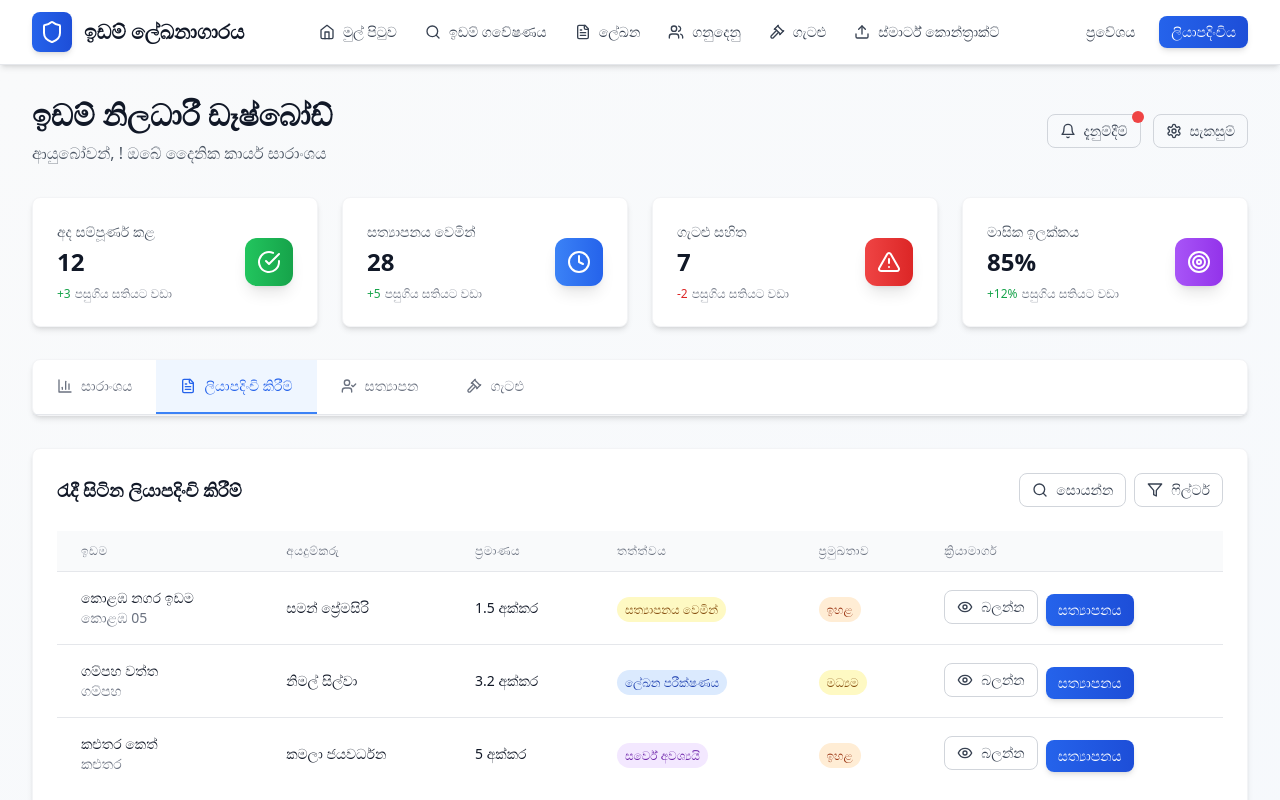
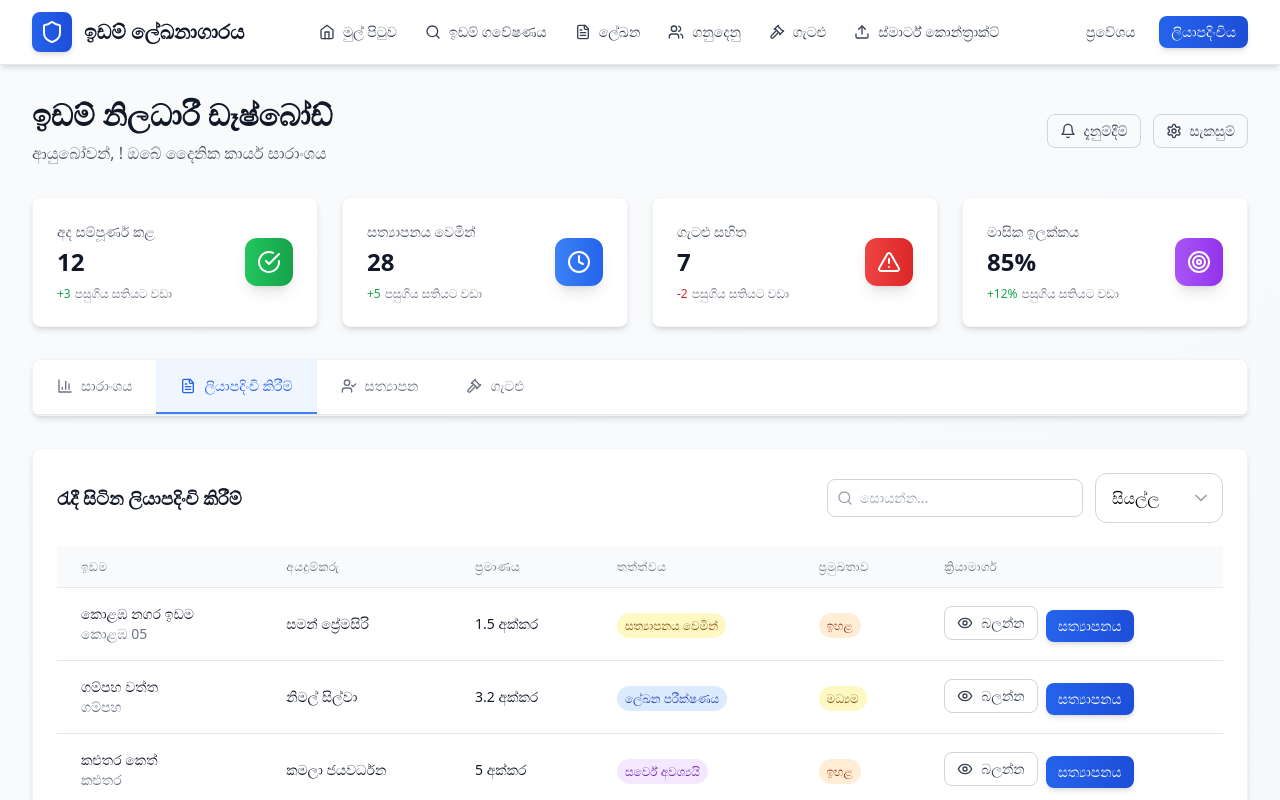
Before and after one commit to iamvirul/iwb25-024-byte-seekers, a React (Vite) app: page /land-officer in a window 1280 px wide. Both pictures are taken after a click on the button "ලියාපදිංචි කිරීම්". Shown: the top 800 px of the page. Built offline with nearby package versions, Linux system fonts and the light colour scheme.

Commit message:
feat(LandOfficerDashboard): implement enhanced search functionality with category filtering and results modal

```diff
--- a/src/pages/LandOfficerDashboard.tsx
+++ b/src/pages/LandOfficerDashboard.tsx
@@ -27,7 +27,8 @@ import {
   Zap,
   Award,
   Target,
-  Activity
+  Activity,
+  X
 } from 'lucide-react';
 import { BarChart, Bar, XAxis, YAxis, CartesianGrid, Tooltip, ResponsiveContainer, PieChart, Pie, Cell, LineChart, Line } from 'recharts';
 import Card from '../components/ui/Card';
@@ -39,8 +40,10 @@ const LandOfficerDashboard = () => {
   const { properties, transactions, disputes } = useBlockchain();
   const [selectedTimeRange, setSelectedTimeRange] = useState('7d');
   const [activeTab, setActiveTab] = useState('overview');
-  const [showNotifications, setShowNotifications] = useState(false);
-  const [showSettings, setShowSettings] = useState(false);
+  const [searchTerm, setSearchTerm] = useState('');
+  const [showSearchModal, setShowSearchModal] = useState(false);
+  const [searchResults, setSearchResults] = useState<any[]>([]);
+  const [searchCategory, setSearchCategory] = useState('all');
 
   // Mock data for land officer specific metrics
   const pendingRegistrations = [
@@ -197,47 +200,76 @@ const LandOfficerDashboard = () => {
     }
   ];
 
-  const notifications = [
-    {
-      id: 1,
-      title: 'නව ලියාපදිංචි ඉල්ලීමක්',
-      message: 'කොළඹ නගර ඉඩම සඳහා නව ලියාපදිංචි ඉල්ලීමක්',
-      time: '5 මිනිත්තුවකට පෙර',
-      type: 'info',
-      unread: true
-    },
-    {
-      id: 2,
-      title: 'හදිසි සත්‍යාපනය',
-      message: 'PROP001 සඳහා හදිසි ලේඛන සත්‍යාපනය අවශ්‍යයි',
-      time: '15 මිනිත්තුවකට පෙර',
-      type: 'urgent',
-      unread: true
-    },
-    {
-      id: 3,
-      title: 'ගැටළුව නිරාකරණය',
-      message: 'DISP001 ගැටළුව සාර්ථකව නිරාකරණය කරන ලදී',
-      time: '1 පැයකට පෙර',
-      type: 'success',
-      unread: false
-    }
-  ];
-
   const timeRangeOptions = [
     { value: '7d', label: 'පසුගිය 7 දින' },
     { value: '30d', label: 'පසුගිය 30 දින' },
     { value: '90d', label: 'පසුගිය 90 දින' }
   ];
 
-  const handleNotificationClick = () => {
-    setShowNotifications(!showNotifications);
-    setShowSettings(false);
+  const searchCategoryOptions = [
+    { value: 'all', label: 'සියල්ල' },
+    { value: 'registrations', label: 'ලියාපදිංචි කිරීම්' },
+    { value: 'verifications', label: 'සත්‍යාපන' },
+    { value: 'properties', label: 'ඉඩම්' },
+    { value: 'applicants', label: 'අයදුම්කරුවන්' }
+  ];
+
+  // Search functionality
+  const handleSearch = () => {
+    if (!searchTerm.trim()) {
+      setSearchResults([]);
+      return;
+    }
+
+    const results: any[] = [];
+    const term = searchTerm.toLowerCase();
+
+    // Search in registrations
+    if (searchCategory === 'all' || searchCategory === 'registrations') {
+      const matchingRegistrations = pendingRegistrations.filter(reg =>
+        reg.propertyTitle.toLowerCase().includes(term) ||
+        reg.applicant.toLowerCase().includes(term) ||
+        reg.location.toLowerCase().includes(term) ||
+        reg.id.toLowerCase().includes(term)
+      );
+      results.push(...matchingRegistrations.map(reg => ({ ...reg, type: 'registration' })));
+    }
+
+    // Search in verifications
+    if (searchCategory === 'all' || searchCategory === 'verifications') {
+      const matchingVerifications = verificationQueue.filter(ver =>
+        ver.propertyId.toLowerCase().includes(term) ||
+        ver.submittedBy.toLowerCase().includes(term) ||
+        ver.id.toLowerCase().includes(term)
+      );
+      results.push(...matchingVerifications.map(ver => ({ ...ver, type: 'verification' })));
+    }
+
+    // Search in properties
+    if (searchCategory === 'all' || searchCategory === 'properties') {
+      const matchingProperties = properties.filter(prop =>
+        prop.title.toLowerCase().includes(term) ||
+        prop.location.toLowerCase().includes(term) ||
+        prop.owner.toLowerCase().includes(term) ||
+        prop.id.toLowerCase().includes(term)
+      );
+      results.push(...matchingProperties.map(prop => ({ ...prop, type: 'property' })));
+    }
+
+    setSearchResults(results);
+    setShowSearchModal(true);
   };
 
-  const handleSettingsClick = () => {
-    setShowSettings(!showSettings);
-    setShowNotifications(false);
+  const handleKeyPress = (e: React.KeyboardEvent) => {
+    if (e.key === 'Enter') {
+      handleSearch();
+    }
+  };
+
+  const clearSearch = () => {
+    setSearchTerm('');
+    setSearchResults([]);
+    setShowSearchModal(false);
   };
 
   const formatDate = (timestamp: number) => {
@@ -278,6 +310,32 @@ const LandOfficerDashboard = () => {
     }
   };
 
+  const getResultTypeIcon = (type: string) => {
+    switch (type) {
+      case 'registration':
+        return <FileText className="w-4 h-4 text-blue-600" />;
+      case 'verification':
+        return <UserCheck className="w-4 h-4 text-green-600" />;
+      case 'property':
+        return <MapPin className="w-4 h-4 text-purple-600" />;
+      default:
+        return <Search className="w-4 h-4 text-gray-600" />;
+    }
+  };
+
+  const getResultTypeLabel = (type: string) => {
+    switch (type) {
+      case 'registration':
+        return 'ලියාපදිංචිය';
+      case 'verification':
+        return 'සත්‍යාපනය';
+      case 'property':
+        return 'ඉඩම';
+      default:
+        return 'ප්‍රතිඵලය';
+    }
+  };
+
   return (
     <div className="min-h-screen bg-gradient-to-br from-gray-50 to-blue-50/30">
       <div className="max-w-7xl mx-auto px-4 sm:px-6 lg:px-8 py-8">
@@ -297,111 +355,13 @@ const LandOfficerDashboard = () => {
                 ආයුබෝවන්, {user?.name}! ඔබේ දෛනික කාර්ය සාරාංශය
               </p>
             </div>
-            <div className="flex items-center space-x-3 mt-4 md:mt-0 relative">
-              <div className="relative">
-                <Button
-                  variant="outline"
-                  icon={Bell}
-                  size="sm"
-                  onClick={handleNotificationClick}
-                  className="relative"
-                >
-                  දැනුම්දීම්
-                  {notifications.filter(n => n.unread).length > 0 && (
-                    <span className="absolute -top-1 -right-1 w-3 h-3 bg-red-500 rounded-full"></span>
-                  )}
-                </Button>
-
-                {/* Notifications Dropdown */}
-                {showNotifications && (
-                  <motion.div
-                    initial={{ opacity: 0, y: 10 }}
-                    animate={{ opacity: 1, y: 0 }}
-                    exit={{ opacity: 0, y: 10 }}
-                    className="absolute right-0 mt-2 w-80 bg-white rounded-lg shadow-lg border border-gray-200 z-50"
-                  >
-                    <div className="p-4 border-b border-gray-200">
-                      <h3 className="text-lg font-semibold text-gray-900">දැනුම්දීම්</h3>
-                    </div>
-                    <div className="max-h-96 overflow-y-auto">
-                      {notifications.map((notification) => (
-                        <div
-                          key={notification.id}
-                          className={`p-4 border-b border-gray-100 hover:bg-gray-50 cursor-pointer ${
-                            notification.unread ? 'bg-blue-50' : ''
-                          }`}
-                        >
-                          <div className="flex items-start justify-between">
-                            <div className="flex-1">
-                              <h4 className="text-sm font-medium text-gray-900 mb-1">
-                                {notification.title}
-                              </h4>
-                              <p className="text-sm text-gray-600 mb-2">
-                                {notification.message}
-                              </p>
-                              <p className="text-xs text-gray-500">{notification.time}</p>
-                            </div>
-                            {notification.unread && (
-                              <div className="w-2 h-2 bg-blue-500 rounded-full mt-1"></div>
-                            )}
-                          </div>
-                        </div>
-                      ))}
-                    </div>
-                    <div className="p-4 border-t border-gray-200">
-                      <Button variant="outline" size="sm" className="w-full">
-                        සියලු දැනුම්දීම් බලන්න
-                      </Button>
-                    </div>
-                  </motion.div>
-                )}
-              </div>
-
-              <div className="relative">
-                <Button
-                  variant="outline"
-                  icon={Settings}
-                  size="sm"
-                  onClick={handleSettingsClick}
-                >
-                  සැකසුම්
-                </Button>
-
-                {/* Settings Dropdown */}
-                {showSettings && (
-                  <motion.div
-                    initial={{ opacity: 0, y: 10 }}
-                    animate={{ opacity: 1, y: 0 }}
-                    exit={{ opacity: 0, y: 10 }}
-                    className="absolute right-0 mt-2 w-64 bg-white rounded-lg shadow-lg border border-gray-200 z-50"
-                  >
-                    <div className="p-4 border-b border-gray-200">
-                      <h3 className="text-lg font-semibold text-gray-900">සැකසුම්</h3>
-                    </div>
-                    <div className="p-2">
-                      <button className="w-full text-left px-3 py-2 text-sm text-gray-700 hover:bg-gray-100 rounded-md">
-                        ප්‍රොෆයිල් සැකසුම්
-                      </button>
-                      <button className="w-full text-left px-3 py-2 text-sm text-gray-700 hover:bg-gray-100 rounded-md">
-                        දැනුම්දීම් සැකසුම්
-                      </button>
-                      <button className="w-full text-left px-3 py-2 text-sm text-gray-700 hover:bg-gray-100 rounded-md">
-                        ආරක්ෂණ සැකසුම්
-                      </button>
-                      <button className="w-full text-left px-3 py-2 text-sm text-gray-700 hover:bg-gray-100 rounded-md">
-                        වාර්තා සැකසුම්
-                      </button>
-                      <hr className="my-2" />
-                      <button className="w-full text-left px-3 py-2 text-sm text-gray-700 hover:bg-gray-100 rounded-md">
-                        උදව් සහ සහාය
-                      </button>
-                      <button className="w-full text-left px-3 py-2 text-sm text-gray-700 hover:bg-gray-100 rounded-md">
-                        ප්‍රතිපෝෂණ
-                      </button>
-                    </div>
-                  </motion.div>
-                )}
-              </div>
+            <div className="flex items-center space-x-3 mt-4 md:mt-0">
+              <Button variant="outline" icon={Bell} size="sm">
+                දැනුම්දීම්
+              </Button>
+              <Button variant="outline" icon={Settings} size="sm">
+                සැකසුම්
+              </Button>
             </div>
           </div>
         </motion.div>
@@ -610,9 +570,34 @@ const LandOfficerDashboard = () => {
               <Card>
                 <div className="flex items-center justify-between mb-6">
                   <h3 className="text-lg font-semibold text-gray-900">රැදී සිටින ලියාපදිංචි කිරීම්</h3>
-                  <div className="flex space-x-2">
-                    <Button variant="outline" icon={Search} size="sm">සොයන්න</Button>
-                    <Button variant="outline" icon={Filter} size="sm">ෆිල්ටර්</Button>
+                  <div className="flex items-center space-x-3">
+                    {/* Enhanced Search Section */}
+                    <div className="relative">
+                      <input
+                        type="text"
+                        value={searchTerm}
+                        onChange={(e) => setSearchTerm(e.target.value)}
+                        onKeyPress={handleKeyPress}
+                        placeholder="සොයන්න..."
+                        className="pl-8 pr-10 py-2 border border-gray-300 rounded-lg focus:outline-none focus:ring-2 focus:ring-blue-500 text-sm w-64"
+                      />
+                      <Search className="absolute left-2.5 top-1/2 transform -translate-y-1/2 text-gray-400 w-4 h-4" />
+                      {searchTerm && (
+                        <button
+                          onClick={clearSearch}
+                          className="absolute right-2.5 top-1/2 transform -translate-y-1/2 text-gray-400 hover:text-gray-600"
+                        >
+                          <X className="w-4 h-4" />
+                        </button>
+                      )}
+                    </div>
+                    <div className="w-32">
+                      <Select
+                        value={searchCategory}
+                        onChange={setSearchCategory}
+                        options={searchCategoryOptions}
+                      />
+                    </div>
                   </div>
                 </div>
 
@@ -671,9 +656,27 @@ const LandOfficerDashboard = () => {
               <Card>
                 <div className="flex items-center justify-between mb-6">
                   <h3 className="text-lg font-semibold text-gray-900">සත්‍යාපන පෝලිම</h3>
-                  <div className="flex space-x-2">
-                    <Button variant="outline" icon={Search} size="sm">සොයන්න</Button>
-                    <Button variant="outline" icon={Filter} size="sm">ෆිල්ටර්</Button>
+                  <div className="flex items-center space-x-3">
+                    {/* Enhanced Search Section */}
+                    <div className="relative">
+                      <input
+                        type="text"
+                        value={searchTerm}
+                        onChange={(e) => setSearchTerm(e.target.value)}
+                        onKeyPress={handleKeyPress}
+                        placeholder="සොයන්න..."
+                        className="pl-8 pr-10 py-2 border border-gray-300 rounded-lg focus:outline-none focus:ring-2 focus:ring-blue-500 text-sm w-64"
+                      />
+                      <Search className="absolute left-2.5 top-1/2 transform -translate-y-1/2 text-gray-400 w-4 h-4" />
+                      {searchTerm && (
+                        <button
+                          onClick={clearSearch}
+                          className="absolute right-2.5 top-1/2 transform -translate-y-1/2 text-gray-400 hover:text-gray-600"
+                        >
+                          <X className="w-4 h-4" />
+                        </button>
+                      )}
+                    </div>
                   </div>
                 </div>
 
@@ -725,9 +728,27 @@ const LandOfficerDashboard = () => {
               <Card>
                 <div className="flex items-center justify-between mb-6">
                   <h3 className="text-lg font-semibold text-gray-900">ගැටළු කළමනාකරණය</h3>
-                  <div className="flex space-x-2">
-                    <Button variant="outline" icon={Search} size="sm">සොයන්න</Button>
-                    <Button variant="outline" icon={Filter} size="sm">ෆිල්ටර්</Button>
+                  <div className="flex items-center space-x-3">
+                    {/* Enhanced Search Section */}
+                    <div className="relative">
+                      <input
+                        type="text"
+                        value={searchTerm}
+                        onChange={(e) => setSearchTerm(e.target.value)}
+                        onKeyPress={handleKeyPress}
+                        placeholder="සොයන්න..."
+                        className="pl-8 pr-10 py-2 border border-gray-300 rounded-lg focus:outline-none focus:ring-2 focus:ring-blue-500 text-sm w-64"
+                      />
+                      <Search className="absolute left-2.5 top-1/2 transform -translate-y-1/2 text-gray-400 w-4 h-4" />
+                      {searchTerm && (
+                        <button
+                          onClick={clearSearch}
+                          className="absolute right-2.5 top-1/2 transform -translate-y-1/2 text-gray-400 hover:text-gray-600"
+                        >
+                          <X className="w-4 h-4" />
+                        </button>
+                      )}
+                    </div>
                   </div>
                 </div>
 
@@ -744,15 +765,100 @@ const LandOfficerDashboard = () => {
           )}
         </div>
 
-        {/* Click outside to close dropdowns */}
-        {(showNotifications || showSettings) && (
-          <div
-            className="fixed inset-0 z-40"
-            onClick={() => {
-              setShowNotifications(false);
-              setShowSettings(false);
-            }}
-          />
+        {/* Search Results Modal */}
+        {showSearchModal && (
+          <div className="fixed inset-0 bg-black bg-opacity-50 flex items-center justify-center z-50 p-4">
+            <motion.div
+              initial={{ opacity: 0, scale: 0.95 }}
+              animate={{ opacity: 1, scale: 1 }}
+              exit={{ opacity: 0, scale: 0.95 }}
+              className="bg-white rounded-2xl shadow-2xl max-w-4xl w-full max-h-[80vh] overflow-hidden"
+            >
+              <div className="flex items-center justify-between p-6 border-b border-gray-200">
+                <div>
+                  <h3 className="text-xl font-semibold text-gray-900">සෙවුම් ප්‍රතිඵල</h3>
+                  <p className="text-sm text-gray-600 mt-1">
+                    "{searchTerm}" සඳහා {searchResults.length} ප්‍රතිඵල හමු විය
+                  </p>
+                </div>
+                <button
+                  onClick={() => setShowSearchModal(false)}
+                  className="p-2 hover:bg-gray-100 rounded-lg transition-colors"
+                >
+                  <X className="w-5 h-5 text-gray-500" />
+                </button>
+              </div>
+
+              <div className="p-6 overflow-y-auto max-h-[60vh]">
+                {searchResults.length === 0 ? (
+                  <div className="text-center py-12">
+                    <Search className="w-16 h-16 text-gray-300 mx-auto mb-4" />
+                    <h4 className="text-lg font-semibold text-gray-900 mb-2">ප්‍රතිඵල නොමැත</h4>
+                    <p className="text-gray-600">
+                      ඔබේ සෙවුම් පදය වෙනස් කර නැවත උත්සාහ කරන්න
+                    </p>
+                  </div>
+                ) : (
+                  <div className="space-y-4">
+                    {searchResults.map((result, index) => (
+                      <div key={index} className="border border-gray-200 rounded-lg p-4 hover:bg-gray-50 transition-colors">
+                        <div className="flex items-start justify-between">
+                          <div className="flex items-start space-x-3">
+                            {getResultTypeIcon(result.type)}
+                            <div>
+                              <div className="flex items-center space-x-2 mb-1">
+                                <h4 className="font-medium text-gray-900">
+                                  {result.propertyTitle || result.title || result.propertyId || result.id}
+                                </h4>
+                                <span className="px-2 py-1 bg-gray-100 text-gray-700 text-xs rounded-full">
+                                  {getResultTypeLabel(result.type)}
+                                </span>
+                              </div>
+                              <p className="text-sm text-gray-600 mb-2">
+                                {result.applicant || result.submittedBy || result.owner || result.location}
+                              </p>
+                              {result.description && (
+                                <p className="text-sm text-gray-500 line-clamp-2">
+                                  {result.description}
+                                </p>
+                              )}
+                              <div className="flex items-center space-x-4 mt-2 text-xs text-gray-500">
+                                {result.location && (
+                                  <span className="flex items-center">
+                                    <MapPin className="w-3 h-3 mr-1" />
+                                    {result.location}
+                                  </span>
+                                )}
+                                {result.area && (
+                                  <span>{result.area} අක්කර</span>
+                                )}
+                                {result.submittedDate && (
+                                  <span className="flex items-center">
+                                    <Calendar className="w-3 h-3 mr-1" />
+                                    {formatDate(result.submittedDate)}
+                                  </span>
+                                )}
+                              </div>
+                            </div>
+                          </div>
+                          <div className="flex space-x-2">
+                            <Button variant="outline" size="sm" icon={Eye}>
+                              බලන්න
+                            </Button>
+                            {result.type === 'registration' && (
+                              <Button variant="primary" size="sm">
+                                සත්‍යාපනය
+                              </Button>
+                            )}
+                          </div>
+                        </div>
+                      </div>
+                    ))}
+                  </div>
+                )}
+              </div>
+            </motion.div>
+          </div>
         )}
       </div>
     </div>
```
